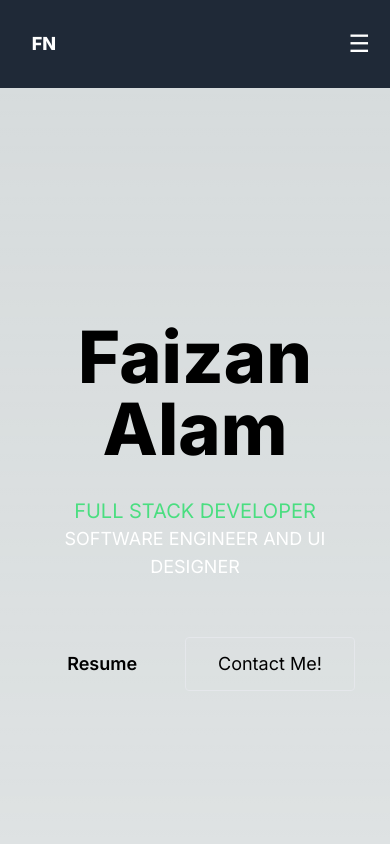
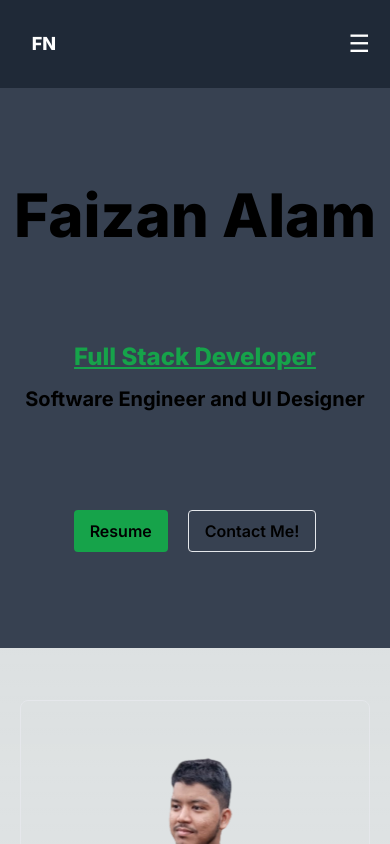
Before and after one commit to faizan619/Faizan_Dev_Portfolio, a Next.js app: page / in a window 390 px wide. Shown: the top 844 px of the page. Built offline with nearby package versions, Linux system fonts and the light colour scheme.

Commit message:
responsive design done

```diff
--- a/src/app/Components/HeroPage.js
+++ b/src/app/Components/HeroPage.js
@@ -1,14 +1,29 @@
 export default function Hero(){
     return(
-        <section className="h-screen flex items-center dark:bg-gray-700 dark:text-gray-100">
+        <section className="bg-gray-700">
+            <div className="flex flex-col items-center h-[35rem] justify-evenly">
+                <h1 className="font-extrabold text-6xl text-center sm:text-7xl">Faizan Alam</h1>
+                <div className="text-center">
+                    <p className="text-2xl underline font-extrabold text-green-600 sm:text-3xl">Full Stack Developer </p><p className="pt-3 text-xl font-bold sm:text-2xl"> Software Engineer and UI Designer</p>
+                </div>
+                <div className="flex gap-5 lg:gap-10">
+                    <button className="rounded px-4 py-2 bg-green-600 hover:bg-green-700 font-semibold sm:text-xl">Resume</button>
+                    <button className="border rounded px-4 py-2 font-semibold sm:text-xl">Contact Me!</button>
+                </div>
+            </div>
+        </section>
+
+        /* <section className="min-h-screen flex items-center dark:bg-gray-700 dark:text-gray-100">
             <div className="container mx-auto flex flex-col items-center px-4 py-16 text-center md:py-32 md:px-10 lg:px-32 xl:max-w-3xl">
                 <h1 className="text-7xl font-extrabold">Faizan Alam</h1>
+
                 <p className="px-8 mt-8 mb-12 text-xl text-green-400 uppercase">Full Stack Developer <span className="block text-lg text-white"> Software Engineer and UI Designer</span> </p>
+
                 <div className="flex flex-wrap justify-center">
                     <button className="px-8 py-3 m-2 text-lg font-semibold rounded dark:bg-violet-400 dark:text-gray-900">Resume</button>
                     <button className="px-8 py-3 m-2 text-lg  border rounded dark:text-gray-50 dark:border-white">Contact Me!</button>
                 </div>
             </div>
-        </section>
+        </section> */
     )
 }
```
